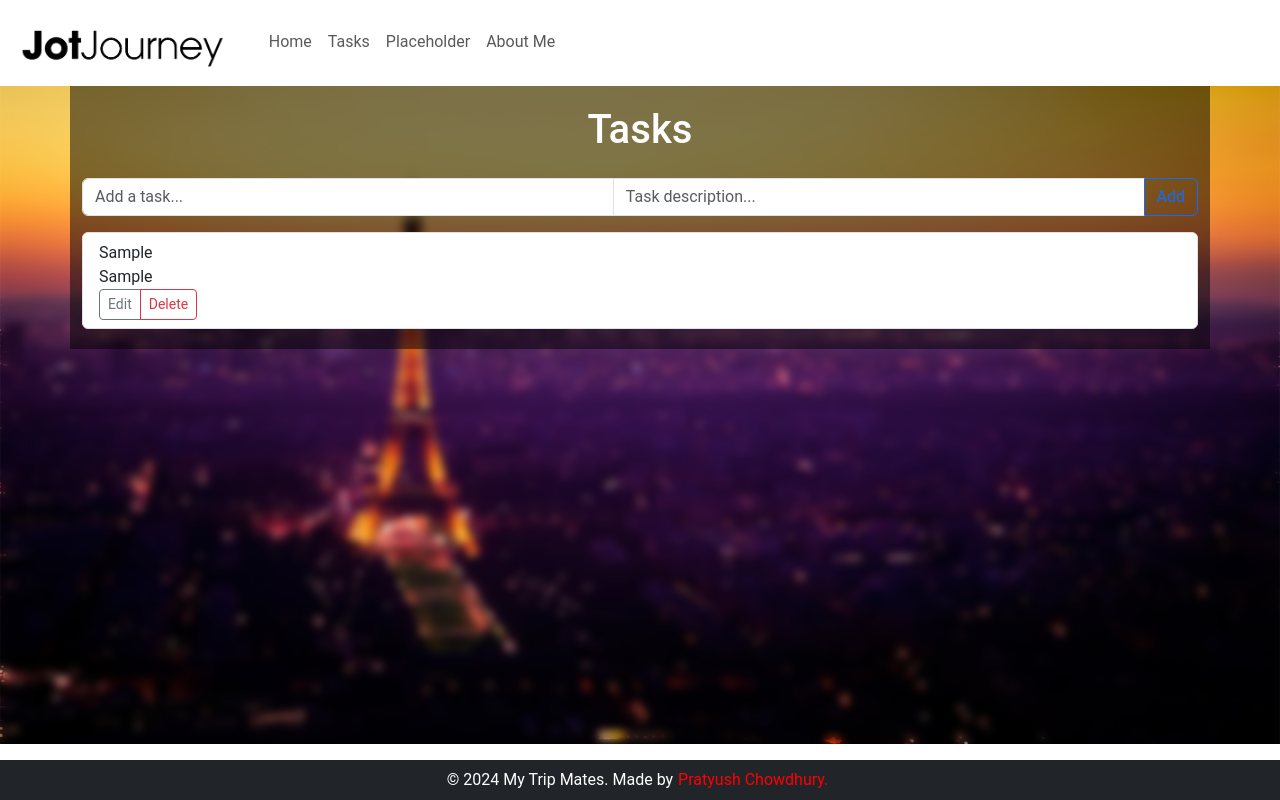
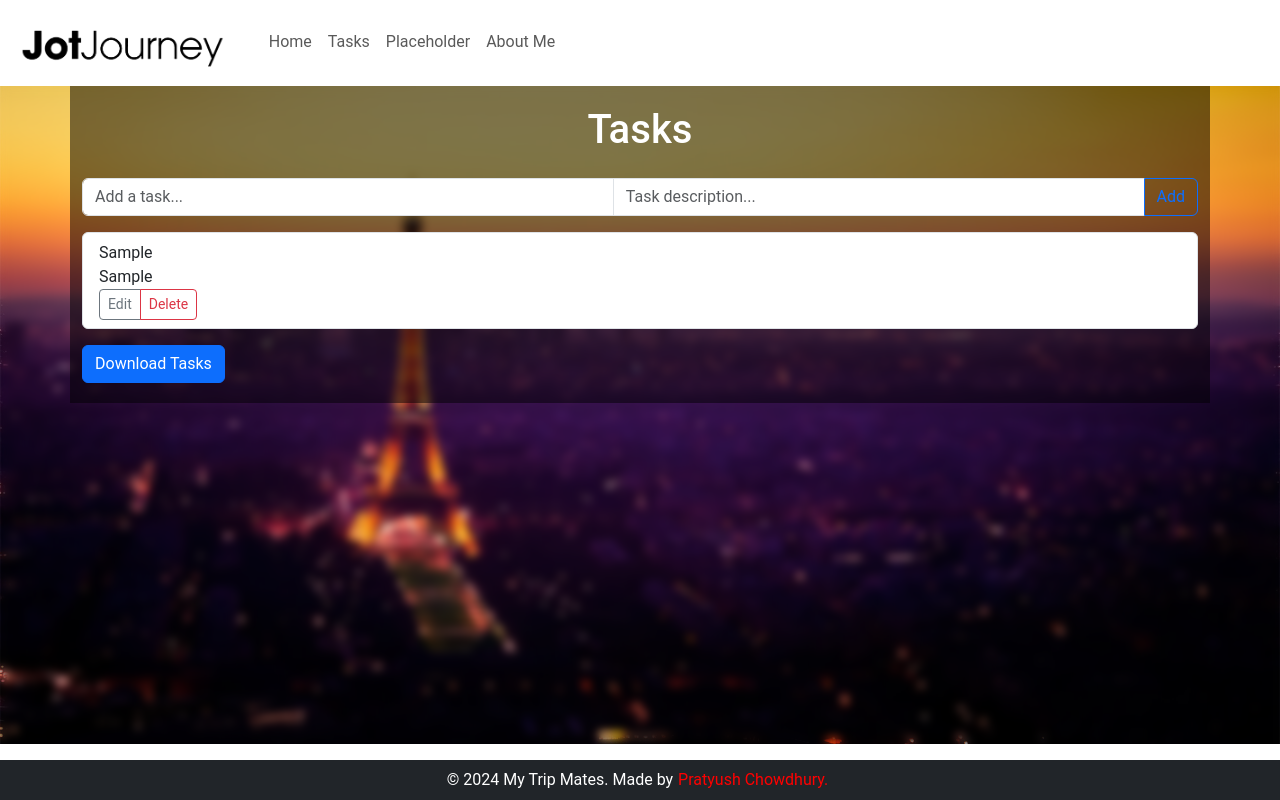
Before and after one commit to pratsingit/JotJourney, a React (Create React App) app: page /tasks in a window 1280 px wide. Both pictures are taken after typing "Sample", "Sample" into the empty fields and a click on the button "Add". Built offline with nearby package versions, Linux system fonts and the light colour scheme.

Commit message:
added download button to the tasks

```diff
--- a/src/App.css
+++ b/src/App.css
@@ -4,11 +4,11 @@ body {
   margin: 0;
   padding: 0;
   font-family: 'Roboto', Georgia, 'Times New Roman', Times, serif;
-  overflow-x: hidden; /* Remove horizontal scrollbar */
+  overflow-x: hidden;
 }
 
 .background-video {
-  position: fixed; /* Use fixed position to cover entire viewport */
+  position: fixed;
   top: 0;
   left: 0;
   width: 100%;
--- a/src/components/TaskInput.js
+++ b/src/components/TaskInput.js
@@ -7,7 +7,7 @@ const TaskInput = ({ addTask }) => {
   const handleSubmit = (e) => {
     e.preventDefault();
     if (taskName.trim()) {
-      addTask({ name: taskName, description: taskDescription }); // Pass an object with name and description
+      addTask({ name: taskName, description: taskDescription });
       setTaskName('');
       setTaskDescription('');
     }
--- a/src/components/TaskList.js
+++ b/src/components/TaskList.js
@@ -28,7 +28,32 @@ const TaskList = ({ tasks, deleteTask, updateTask }) => {
     }));
   };
 
+  const handleDownload = () => {
+
+    const content = tasks.map((task) => {
+      return `Task: ${task.name}\nDescription: ${task.description}\n\n`;
+    }).join('');
+
+
+    const blob = new Blob([content], { type: 'text/plain' });
+
+
+    const downloadLink = document.createElement('a');
+    downloadLink.href = URL.createObjectURL(blob);
+    downloadLink.download = 'tasks.txt';
+
+
+    document.body.appendChild(downloadLink);
+
+
+    downloadLink.click();
+
+
+    document.body.removeChild(downloadLink);
+  };
+
   return (
+    <div>
       <ul className="list-group">
         {tasks.map((task, index) => (
           <li key={index} className="list-group-item d-flex justify-content-between align-items-center">
@@ -41,7 +66,7 @@ const TaskList = ({ tasks, deleteTask, updateTask }) => {
                   onChange={(e) => handleInputChange(e, 'name')}
                 />
                 <textarea
-                className="form-control"
+                  className="form-control resize-horizontal-and-vertical"
                   value={editedTask.description}
                   onChange={(e) => handleInputChange(e, 'description')}
                 />
@@ -79,6 +104,12 @@ const TaskList = ({ tasks, deleteTask, updateTask }) => {
           </li>
         ))}
       </ul>
+      <div className="mt-3">
+        <button className="btn btn-primary" onClick={handleDownload}>
+          Download Tasks
+        </button>
+      </div>
+    </div>
   );
 };
 
--- a/src/pages/Tasks.css
+++ b/src/pages/Tasks.css
@@ -1,18 +1,18 @@
 .tasks-container {
     position: relative;
-    height: 82.3vh; /* Set a fixed height for the container */
+    height: 82.3vh;
     margin: 0;
     padding: 0;
-    overflow-y: auto; /* Enable vertical scrolling */
+    overflow-y: auto;
     display: flex;
     flex-direction: column;
     justify-content: flex-start;
     align-items: center;
     color: white;
-    background-image: url('../pages/background1.jpg'); /* Set background image */
+    background-image: url('../pages/background1.jpg');
     background-size: cover;
     background-position: center;
-    z-index: 0; /* Lower z-index to be below tasks-content */
+    z-index: 0;
 }
 
 .tasks-container::before {
@@ -22,19 +22,23 @@
     left: 0;
     width: 100%;
     height: 100%;
-    background-image: url('../pages/background1.jpg'); /* Same background image */
+    background-image: url('../pages/background1.jpg');
     background-size: cover;
     background-position: center;
-    filter: blur(5px); /* Apply blur effect to background */
+    filter: blur(5px);
     z-index: -1;
-    pointer-events: none; /* Disable pointer events on the blurred background */
+    pointer-events: none;
 }
 
 .tasks-content {
     width: 100%;
     padding: 20px;
-    background: rgba(0, 0, 0, 0.5); /* Semi-transparent background for tasks content */
+    background: rgba(0, 0, 0, 0.5);
     z-index: 1;
-    position: relative; /* Ensure tasks-content is above blurred background */
-    pointer-events: auto; /* Enable pointer events for tasks content */
+    position: relative;
+    pointer-events: auto;
 }
+
+.resize-horizontal-and-vertical {
+    resize: both;
+  }
```
Also changed, not shown: src/components/Header.css (line endings or trailing spaces). Lines whose indentation alone changed are shown as unchanged.
